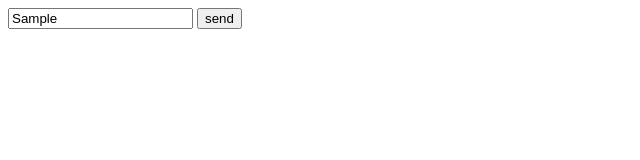
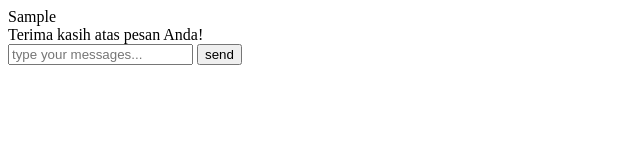
Before and after one commit to Fahlevi20/Chat-Web-Apps, a plain HTML site: page index.html in a window 1280 px wide. Both pictures are taken after typing "Sample" into the empty fields and a click on the button "send". Shown: the whole page, without its empty margins (0-640 px from the left). Drawn offline with Linux system fonts and the light colour scheme.

Commit message:
sudah dengan bot

```diff
--- a/index.html
+++ b/index.html
@@ -4,13 +4,14 @@
         <title>Chat Web Apps</title>
         <main>
             <div class="chat-container">
-                <div class="chat-messages" id="chat-messages">
+                <div class="chat-box" id="chat-box">
                 </div>
                 <div class="user-input">
-                    <input type="text" id="user-input" placeholder="type your messages...">
+                    <input type="text" id="user-message" placeholder="type your messages...">
                     <button id="send-button">send</button>
                 </div>
             </div>
+            <script src="javascript.js"></script>
         </main>
         <body>
 
--- a/javascript.js
+++ b/javascript.js
@@ -0,0 +1,33 @@
+document.addEventListener("DOMContentLoaded", function() {
+    const chatBox = document.getElementById("chat-box");
+    const userMessage = document.getElementById("user-message");
+    const sendButton = document.getElementById("send-button");
+
+    sendButton.addEventListener("click", function() {
+        const messageText = userMessage.value.trim();
+
+        if (messageText !== "") {
+            // Tampilkan pesan dari pengguna
+            displayMessage("user", messageText);
+
+            // Respon dari chatbot (sederhana, bisa diganti dengan yang lebih kompleks)
+            const response = "Terima kasih atas pesan Anda!";
+
+            // Tampilkan respon dari chatbot setelah jeda singkat
+            setTimeout(function() {
+                displayMessage("bot", response);
+            }, 1000);
+
+            // Reset input pengguna
+            userMessage.value = "";
+        }
+    });
+
+    function displayMessage(sender, message) {
+        const messageElement = document.createElement("div");
+        messageElement.classList.add("message", sender);
+        messageElement.textContent = message;
+        chatBox.appendChild(messageElement);
+        chatBox.scrollTop = chatBox.scrollHeight;
+    }
+});
```
